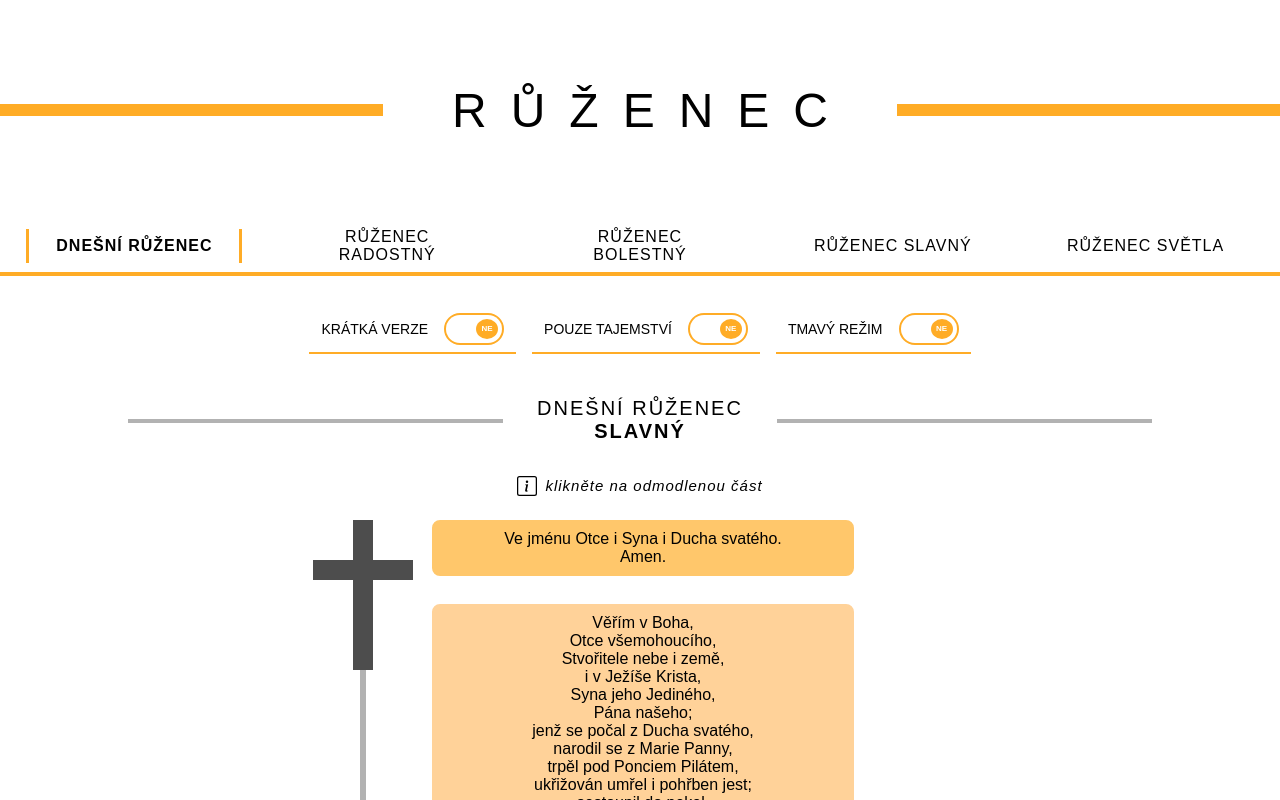
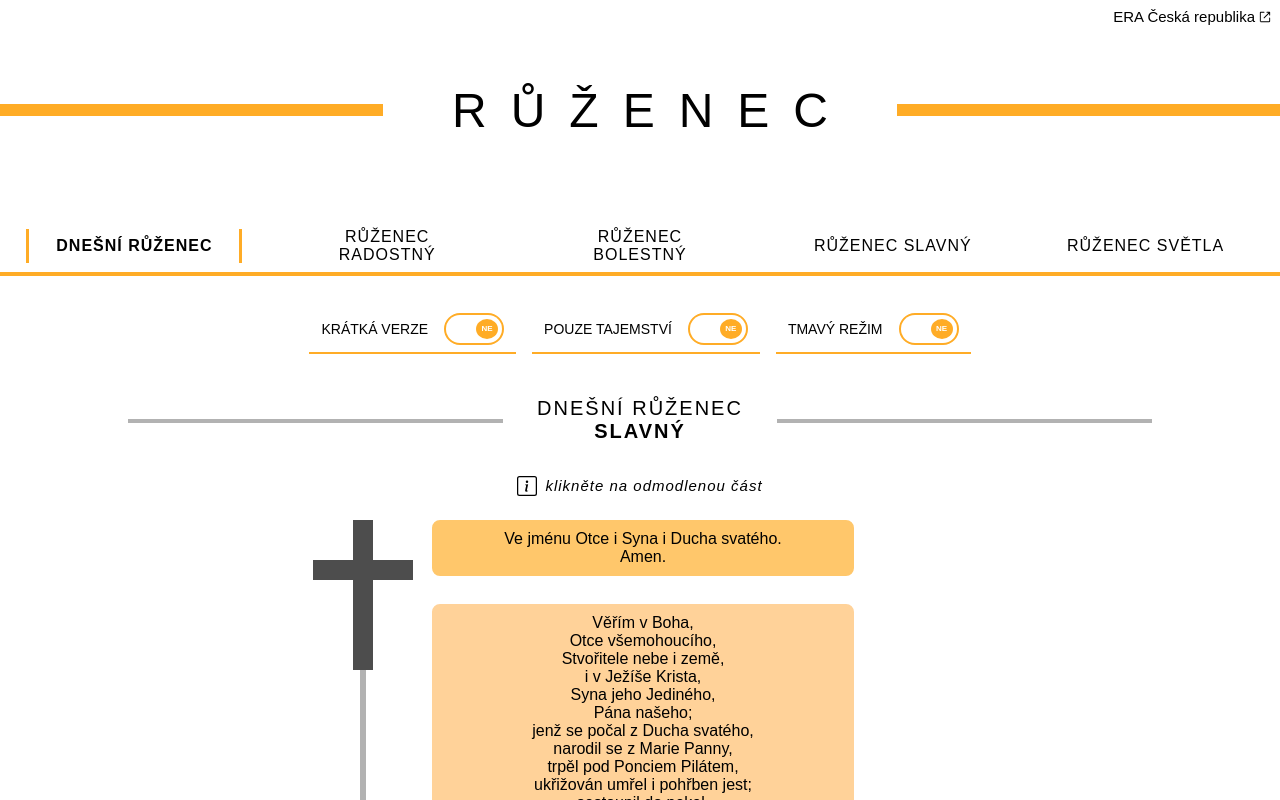
Before and after one commit to dusekjan/rosary, a React (Create React App) app: page / in a window 1280 px wide. Shown: the top 800 px of the page. Built offline with nearby package versions, Linux system fonts and the light colour scheme; a web font is replaced by a local one.

Commit message:
era links

```diff
--- /dev/null
+++ b/src/components/Footer.js
@@ -0,0 +1,11 @@
+function Footer() {
+    return (
+        <footer>
+            <p>ERA Česká republika<br />
+                <a href="https://www.eracz.cz/" target="_blank">www.eracz.cz</a>
+            </p>
+        </footer>
+    );
+}
+
+export default Footer;
--- a/src/components/Header.js
+++ b/src/components/Header.js
@@ -1,9 +1,11 @@
 import data from "../texts.json"
+import { RxExternalLink } from "react-icons/rx"
 
 function Header() {
     return (
         <header>
             <h1><span>{data.rosary}</span></h1>
+            <a className="logo" href="https://www.eracz.cz/" target="_blank">ERA Česká republika<RxExternalLink /></a>
         </header>
     );
 }
--- a/src/components/Layout.js
+++ b/src/components/Layout.js
@@ -5,6 +5,7 @@ import Title from "./Title";
 import {useContext, useState} from "react";
 import Info from "./Info";
 import Tools from "./Tools";
+import Footer from "./Footer";
 import ModeContext from "../context/mode";
 
 function Layout() {
@@ -27,6 +28,7 @@ function Layout() {
             <Title rosary={rosary} />
             {rosary && <Info />}
             <Outlet context={[rosary, setRosary]} />
+            <Footer />
         </>
     )
 }
--- a/src/css/index.css
+++ b/src/css/index.css
@@ -426,6 +426,33 @@ body.light header h1:before {
     padding: 0;
   }
 }
+body.light header a.logo {
+  display: flex;
+  justify-content: center;
+  align-items: center;
+  position: absolute;
+  top: 0;
+  right: 0;
+  padding: 8px;
+  text-align: center;
+  color: inherit;
+  font-size: 15px;
+  text-decoration: none;
+}
+body.light header a.logo svg {
+  width: 14px;
+  height: 14px;
+  margin-left: 3px;
+}
+@media (max-width: 500px) {
+  body.light header a.logo {
+    font-size: 12px;
+  }
+  body.light header a.logo svg {
+    width: 11px;
+    height: 11px;
+  }
+}
 body.light nav {
   border-bottom: 4px solid #FFAC26;
 }
@@ -735,6 +762,16 @@ body.light .greyBox {
   background-color: #FFFFFF !important;
   border-color: #B2B2B2 !important;
   color: #CCC !important;
+}
+body.light footer {
+  text-align: center;
+  font-size: 15px;
+}
+body.light footer p {
+  margin: 24px 0 12px 0;
+}
+body.light footer a {
+  color: darkblue;
 }
 body.dark {
   /* <body> */
@@ -1164,6 +1201,33 @@ body.dark header h1:before {
     padding: 0;
   }
 }
+body.dark header a.logo {
+  display: flex;
+  justify-content: center;
+  align-items: center;
+  position: absolute;
+  top: 0;
+  right: 0;
+  padding: 8px;
+  text-align: center;
+  color: inherit;
+  font-size: 15px;
+  text-decoration: none;
+}
+body.dark header a.logo svg {
+  width: 14px;
+  height: 14px;
+  margin-left: 3px;
+}
+@media (max-width: 500px) {
+  body.dark header a.logo {
+    font-size: 12px;
+  }
+  body.dark header a.logo svg {
+    width: 11px;
+    height: 11px;
+  }
+}
 body.dark nav {
   border-bottom: 4px solid #dea447;
 }
@@ -1474,3 +1538,13 @@ body.dark .greyBox {
   border-color: #7f7f7f !important;
   color: #4D4D4D !important;
 }
+body.dark footer {
+  text-align: center;
+  font-size: 15px;
+}
+body.dark footer p {
+  margin: 24px 0 12px 0;
+}
+body.dark footer a {
+  color: lightblue;
+}
--- a/src/css/less/header.less
+++ b/src/css/less/header.less
@@ -29,4 +29,35 @@ header {
       padding: 0;
     }
   }
+
+  a.logo {
+    display: flex;
+    justify-content: center;
+    align-items: center;
+
+    position: absolute;
+    top: 0;
+    right: 0;
+    padding: 8px;
+
+    text-align: center;
+    color: inherit;
+    font-size: 15px;
+    text-decoration: none;
+
+    svg {
+      width: 14px;
+      height: $width;
+      margin-left: 3px;
+    }
+
+    @media @mobile {
+      font-size: 12px;
+
+      svg {
+        width: 11px;
+        height: $width;
+      }
+    }
+  }
 }
--- a/src/css/less/index.less
+++ b/src/css/less/index.less
@@ -12,6 +12,7 @@ body.light {
   @orange-4: #ffd38c;
   @orange-5: #ffe493;
   @orange-6: #ffc76b;
+  @footer-link: darkblue;
   @font-color: #000;
   @main-color: #000;
 
@@ -25,6 +26,7 @@ body.light {
   @import (multiple) "info";
   @import (multiple) "tools";
   @import (multiple) "prayer";
+  @import (multiple) "footer";
 
   /* <body> */
   margin: 0;
@@ -47,6 +49,7 @@ body.dark {
   @orange-4: desaturate(darken(#ffd38c, 20), 50);
   @orange-5: desaturate(darken(#ffe493, 20), 50);
   @orange-6: desaturate(darken(#ffc76b, 20), 50);
+  @footer-link: lightblue;
   @font-color: rgba(255,255,255,0.87);
   @main-color: #000;
 
@@ -60,6 +63,7 @@ body.dark {
   @import (multiple) "info";
   @import (multiple) "tools";
   @import (multiple) "prayer";
+  @import (multiple) "footer";
 
   /* <body> */
   margin: 0;
```
Also changed, not shown: src/css/less/footer.less (added, +12 -0 lines).
